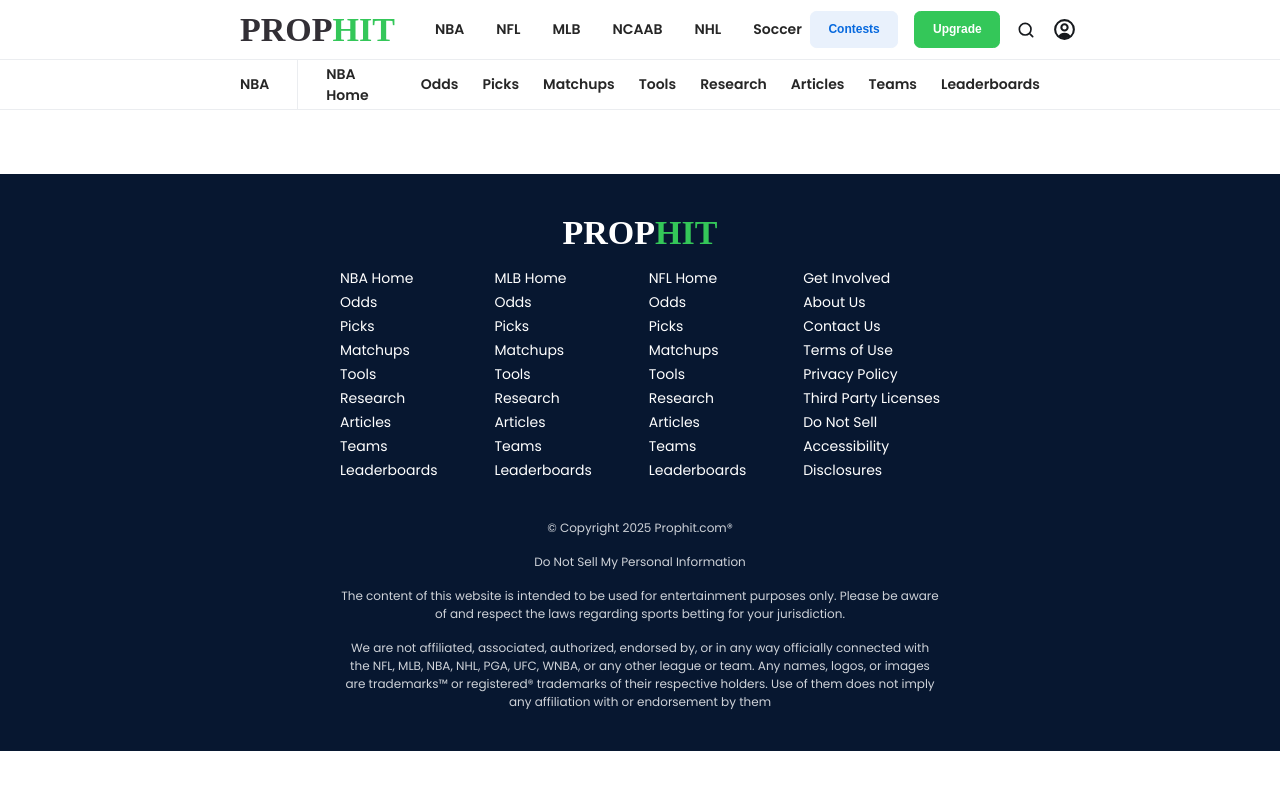
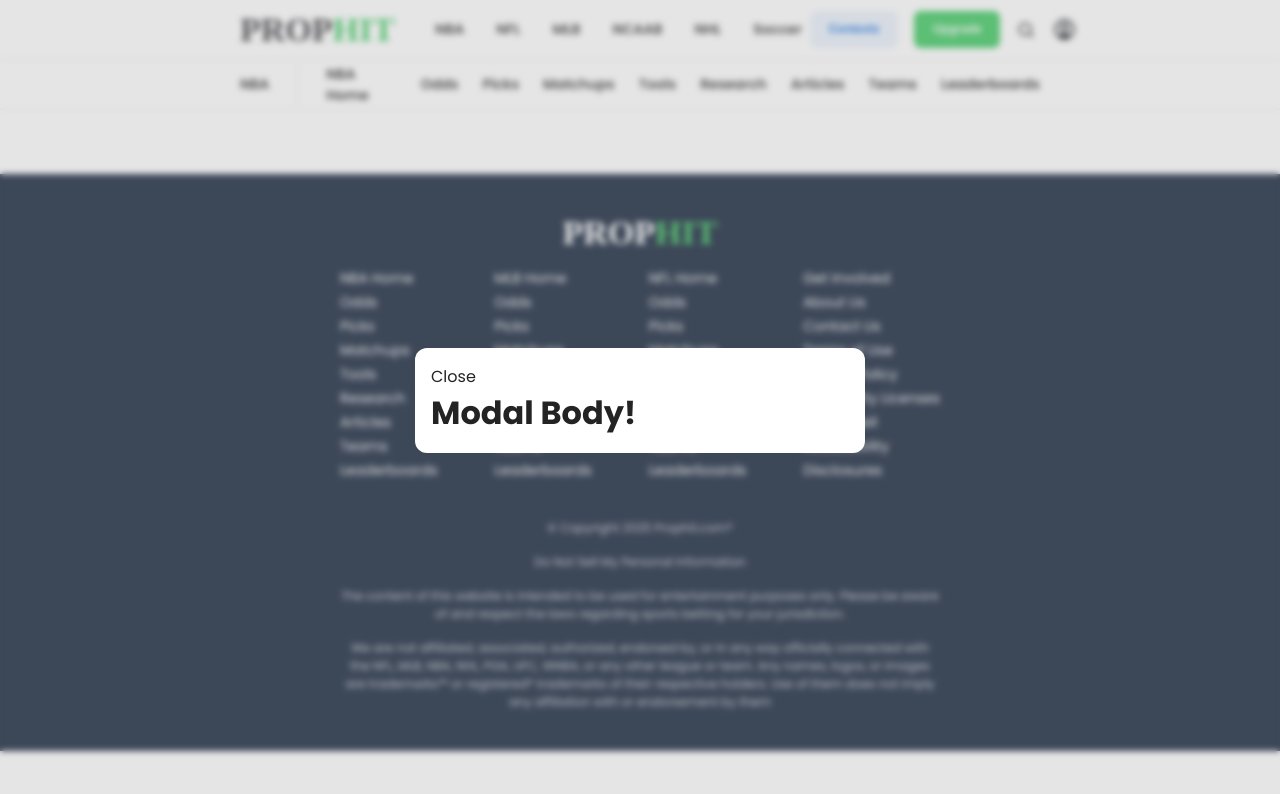
Before and after one commit to jDelille/prophit, a Next.js app: page / in a window 1280 px wide. Both pictures are taken after a click on the button "Upgrade". Shown: the top 794 px of the page. Built offline with nearby package versions, Linux system fonts and the light colour scheme; a web font is replaced by a local one.

Commit message:
wip: adding modal

```diff
--- a/app/(root)/layout.tsx
+++ b/app/(root)/layout.tsx
@@ -1,4 +1,5 @@
 import Footer from "../components/footer/Footer";
+import LoginModal from "../components/modal/login-modal/LoginModal";
 import Navbar from "../components/navbar/Navbar";
 import SecondaryNavbar from "../components/navbar/SecondaryNavbar";
 import Sidebar from "../components/sidebar/Sidebar";
@@ -12,6 +13,7 @@ export default function Layout({
       <Navbar />
       <SecondaryNavbar />
       <div className="content">
+        <LoginModal id="login"/>
         {children}
       </div>
       <Footer />
--- a/app/components/button/Button.tsx
+++ b/app/components/button/Button.tsx
@@ -7,6 +7,7 @@ type ButtonProps = {
   bgColor: string;
   textColor: string;
   borderColor: string;
+  onClick?: () => void;
 };
 
 const Button: React.FC<ButtonProps> = ({
@@ -14,6 +15,7 @@ const Button: React.FC<ButtonProps> = ({
   bgColor,
   textColor,
   borderColor,
+  onClick
 }) => {
   return (
     <button
@@ -23,6 +25,7 @@ const Button: React.FC<ButtonProps> = ({
         color: textColor,
         borderColor: borderColor,
       }}
+      onClick={onClick}
     >
       {label}
     </button>
--- /dev/null
+++ b/app/components/modal/Modal.tsx
@@ -0,0 +1,56 @@
+"use client";
+
+import React, { useCallback, useEffect, useState } from "react";
+import './modal.scss';
+
+type ModalProps = {
+  isOpen: boolean;
+  disabled?: boolean;
+  onClose: (id: string) => void;
+  body: React.ReactElement;
+  id: string;
+};
+const Modal: React.FC<ModalProps> = ({
+  isOpen,
+  disabled,
+  onClose,
+  body,
+  id,
+}) => {
+  const [showModal, setShowModal] = useState<boolean>(isOpen);
+
+  useEffect(() => {
+    setShowModal(isOpen);
+  }, [isOpen]);
+
+  const handleClose = useCallback(() => {
+    if (disabled) {
+      return;
+    }
+
+    setShowModal(false);
+    setTimeout(() => {
+      onClose(id);
+    }, 300);
+  }, [disabled, onClose]);
+
+  if (!isOpen) {
+    return null;
+  }
+
+  return (
+    <>
+      <div className="overlay">
+        <div className={showModal ? "modal" : "hide-modal"}>
+          <div className="modal-content">
+            <div className="close" onClick={handleClose}>Close</div>
+            <div className="modal-body">{body}</div>
+          </div>
+        </div>
+        ;
+      </div>
+    </>
+  );
+};
+
+export default Modal;
--- /dev/null
+++ b/app/components/modal/login-modal/LoginModal.tsx
@@ -0,0 +1,31 @@
+"use client";
+
+import React from "react";
+import Modal from "../Modal";
+import useModal from "@/app/hooks/useModal";
+
+type LoginModalProps = {
+  id: string; // Each modal needs a unique ID
+};
+const LoginModal: React.FC<LoginModalProps> = ({ id }) => {
+  const { modals, closeModal } = useModal();
+  const isOpen = modals[id];
+
+  const body = (
+    <div>
+      <h1>Modal Body!</h1>
+    </div>
+  );
+
+  return (
+    <Modal
+      id={id}
+      isOpen={isOpen}
+      disabled={false}
+      onClose={closeModal}
+      body={body}
+    />
+  );
+};
+
+export default LoginModal;
--- /dev/null
+++ b/app/components/modal/modal.scss
@@ -0,0 +1,15 @@
+@use '@/app/scss/mixins' as mix;
+
+.overlay {
+    @include mix.overlay();
+}
+
+.modal,
+.hide-modal {
+    @include mix.modal();
+}
+
+.hide-modal {
+	transform: translateY(300px);
+	opacity: 0;
+}
--- a/app/components/navbar/Navbar.tsx
+++ b/app/components/navbar/Navbar.tsx
@@ -5,14 +5,20 @@ import Link from "next/link";
 import Button from "../button/Button";
 import { ProfileIcon, SearchIcon } from "@/app/icons";
 import "./navbar.scss";
+import useModal from "@/app/hooks/useModal";
 
 type NavbarProps = {};
 const Navbar: React.FC<NavbarProps> = () => {
   const leagues = ["NBA", "NFL", "MLB", "NCAAB", "NHL", "Soccer"];
   const router = useRouter();
   const pathname = usePathname();
+  const {openModal} = useModal();
 
   const currentLeague = pathname?.split("/")[1];
+
+  const handleLoginClick = () => {
+    openModal("login")
+  }
 
   return (
     <header className="navbar-container">
@@ -49,6 +55,7 @@ const Navbar: React.FC<NavbarProps> = () => {
             bgColor="#34C759"
             textColor="#FFF"
             borderColor="#34C759"
+            onClick={handleLoginClick}
           />
           <SearchIcon size={20} color="#16191d" />
           <ProfileIcon size={25} color="#16191d" />
--- /dev/null
+++ b/app/hooks/useModal.ts
@@ -0,0 +1,22 @@
+import { create } from "zustand";
+
+type ModalStore = {
+  modals: Record<string, boolean>;
+  openModal: (id: string) => void;
+  closeModal: (id: string) => void;
+  toggleModal: (id: string) => void;
+};
+
+const useModal = create<ModalStore>((set) => ({
+  modals: {},
+  openModal: (id: string) => set((state) => ({ modals: { ...state.modals, [id]: true } })),
+  closeModal: (id: string) => set((state) => ({ modals: { ...state.modals, [id]: false } })),
+  toggleModal: (id: string) => set((state) => ({
+    modals: {
+      ...state.modals,
+      [id]: !state.modals[id],
+    },
+  })),
+}));
+
+export default useModal;
--- a/app/scss/_mixins.scss
+++ b/app/scss/_mixins.scss
@@ -19,3 +19,34 @@
     transform: scale(1.3);
   }
 }
+
+@mixin overlay() {
+	justify-content: center;
+	align-items: center;
+	display: flex;
+	overflow-x: hidden;
+	position: fixed;
+	top: 0;
+	right: 0;
+	bottom: 0;
+	left: 0;
+	z-index: 99999;
+	outline: none;
+	background-color: #afadad52;
+  backdrop-filter: blur(3px);
+  transition: all 200ms ease-in-out;
+}
+
+@mixin modal() {
+	position: fixed;
+	width: 30%;
+	max-width: 450px;
+	min-width: 450px;
+	padding: 1rem;
+	border-radius: 12px;
+	background-color: white;
+	color: rgb(36, 35, 35);
+	transition: 300ms ease-in-out;
+	opacity: 1;
+	height: fit-content;
+}
--- a/package.json
+++ b/package.json
@@ -21,7 +21,8 @@
     "next": "15.2.2",
     "react": "^19.0.0",
     "react-dom": "^19.0.0",
-    "sass": "^1.85.1"
+    "sass": "^1.85.1",
+    "zustand": "^5.0.3"
   },
   "devDependencies": {
     "@eslint/eslintrc": "^3",
```
Also changed, not shown: app/components/modal/modalLogic.ts (added), 1 other file (tests, documents, lock files or other folders).
